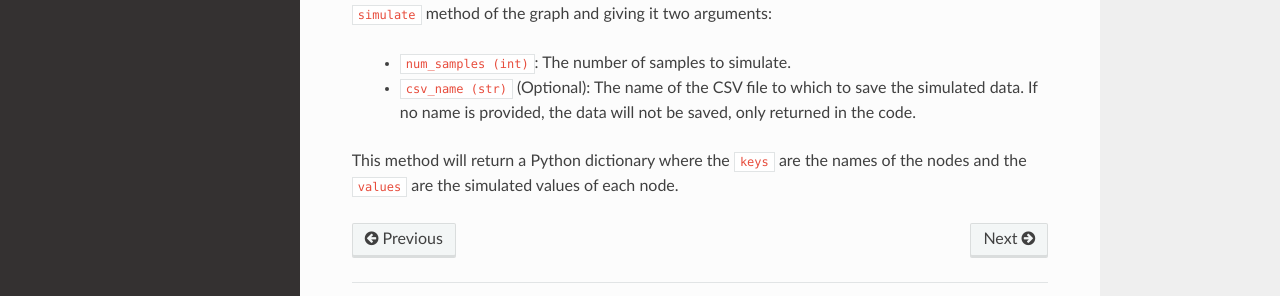
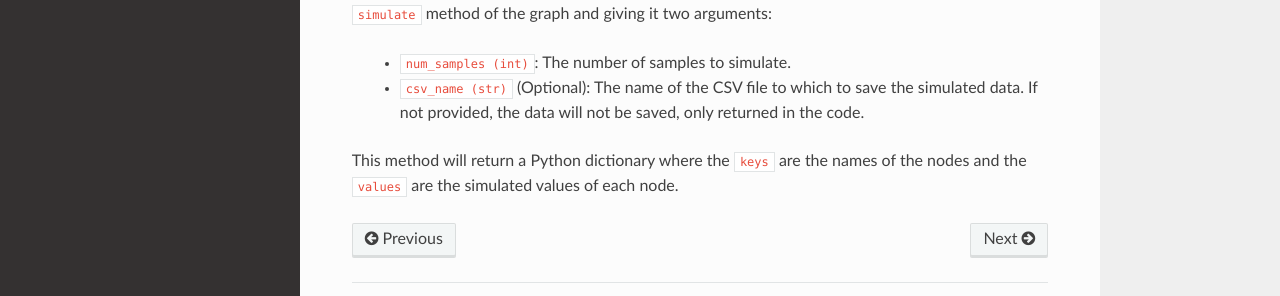
Before and after one commit to uio-bmi/dagsim, a Sphinx documentation site: the page built from docs/source/tutorials/specify_with_code.rst, in a window 1280 px wide and 900 px high, scrolled down 888 px. Shown: the part 512-808 px from the top of the window. Built offline with Sphinx 7.4.7 and the Read the Docs theme 2.0.0, drawn with Linux system fonts in a browser that asks for light colours.

Commit message:
Update specify_with_code.rst

```diff
--- a/docs/source/tutorials/specify_with_code.rst
+++ b/docs/source/tutorials/specify_with_code.rst
@@ -43,7 +43,7 @@ After defining all the nodes in your model, you construct a graph by creating an
 Now that you have defined the functions and the graph, you can simulate data by calling the :code:`simulate` method of the graph and giving it two arguments:
 
  * :code:`num_samples (int)`: The number of samples to simulate.
- * :code:`csv_name (str)` (Optional): The name of the CSV file to which to save the simulated data. If no name is provided, the data will not be saved, only returned in the code.
+ * :code:`csv_name (str)` (Optional): The name of the CSV file to which to save the simulated data. If not provided, the data will not be saved, only returned in the code.
 
 This method will return a Python dictionary where the :code:`keys` are the names of the nodes and the :code:`values` are the simulated values of each node.
 
```
